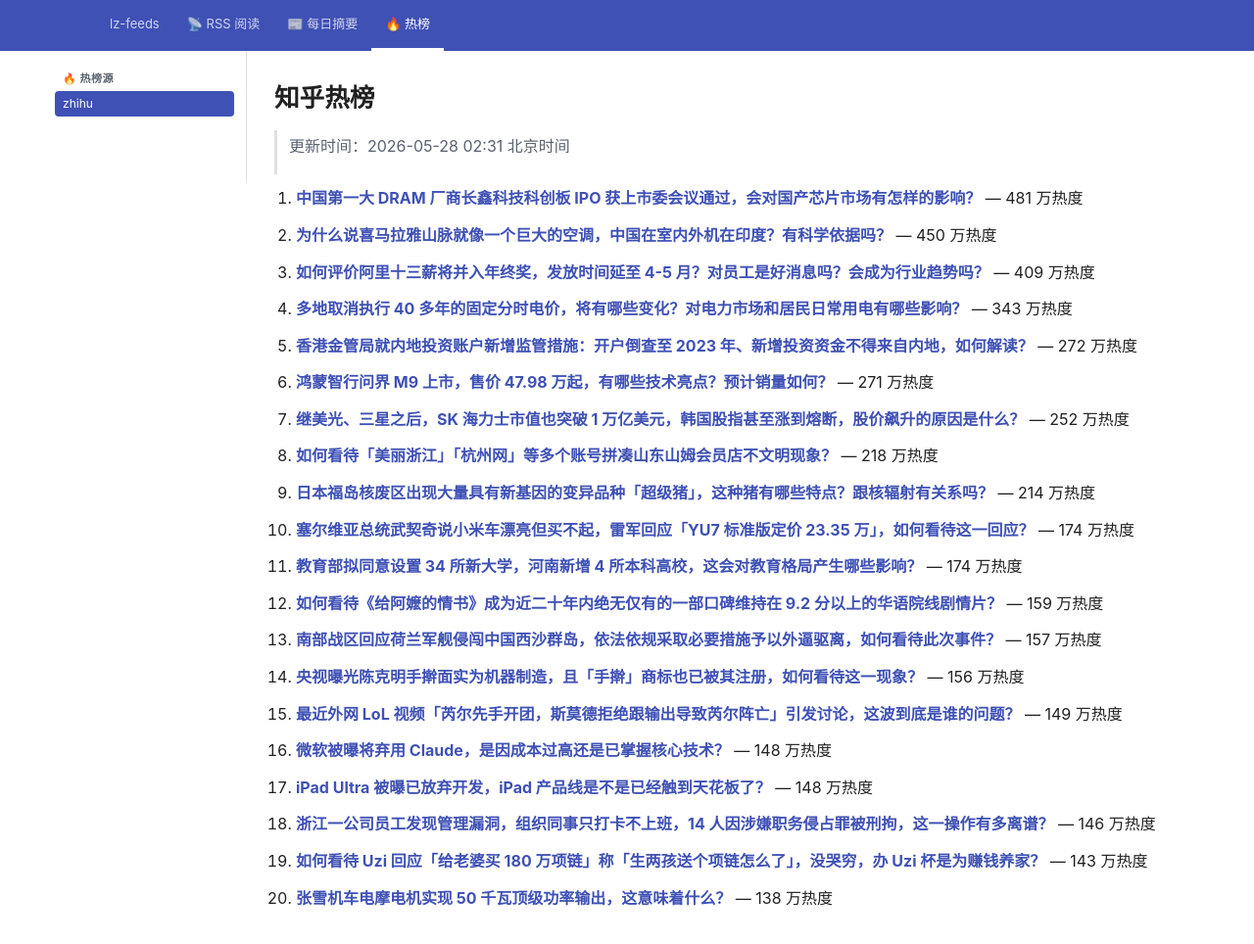
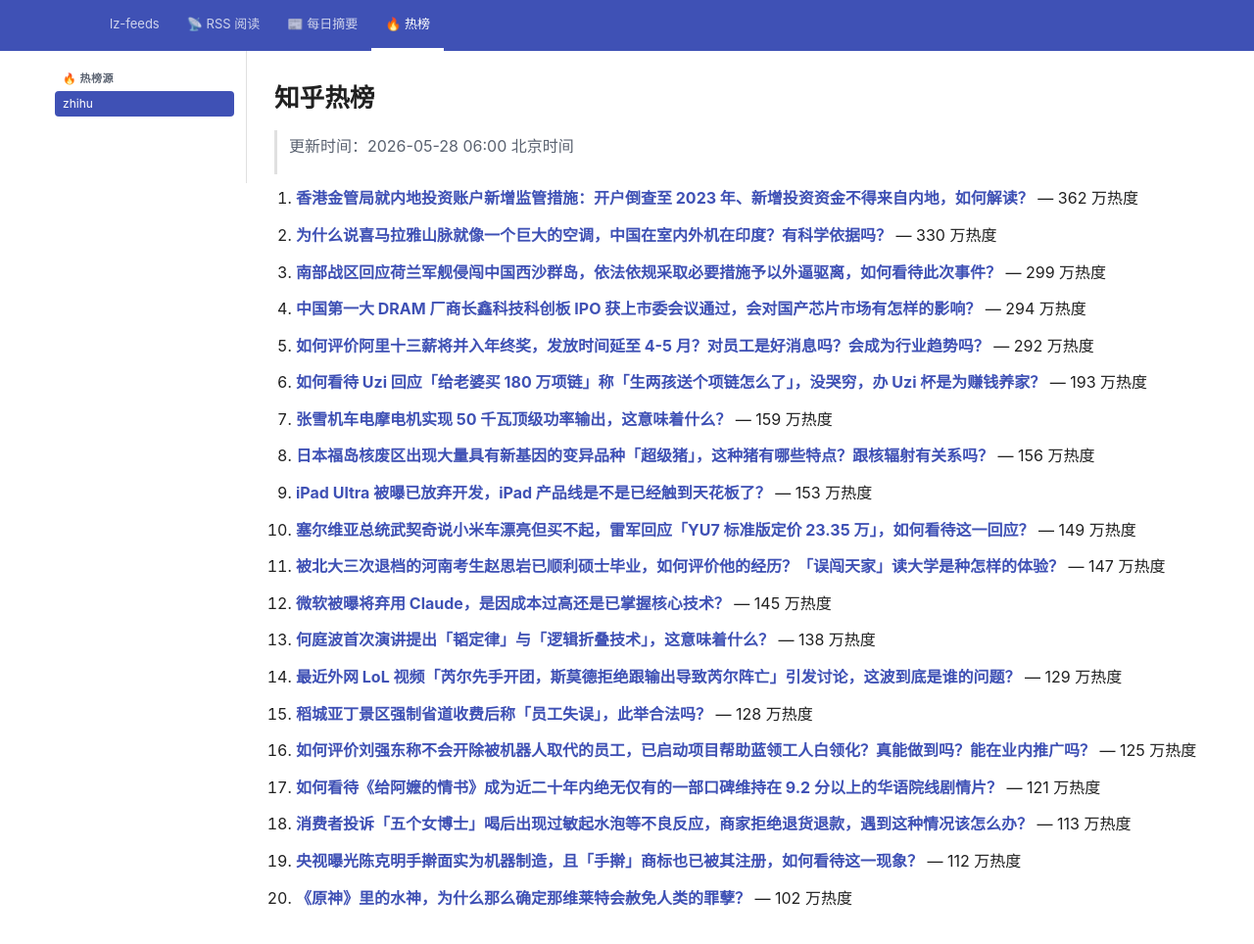
Before and after one commit to lizhang0101/lz-feeds, a Jekyll site: the page built from _hotlist/zhihu.md, in a window 1280 px wide and 994 px high. Shown: the top 964 px of the window at 98% size. Built offline with Jekyll 4.4.1, drawn with Linux system fonts in a browser that asks for light colours.

Commit message:
hotlist: 2026-05-27T22:00Z

```diff
--- a/_hotlist/zhihu.md
+++ b/_hotlist/zhihu.md
@@ -1,48 +1,48 @@
 ---
-updated: 2026-05-28 02:31 北京时间
+updated: 2026-05-28 06:00 北京时间
 count: 20
 ---
 
 # 知乎热榜
 
-> 更新时间：2026-05-28 02:31 北京时间
+> 更新时间：2026-05-28 06:00 北京时间
 
-1. **[中国第一大 DRAM 厂商长鑫科技科创板 IPO 获上市委会议通过，会对国产芯片市场有怎样的影响？](https://www.zhihu.com/question/2042900633947038528)** — 481 万热度
+1. **[香港金管局就内地投资账户新增监管措施：开户倒查至 2023 年、新增投资资金不得来自内地，如何解读？](https://www.zhihu.com/question/2043072357921546874)** — 362 万热度
 
-2. **[为什么说喜马拉雅山脉就像一个巨大的空调，中国在室内外机在印度？有科学依据吗？](https://www.zhihu.com/question/2042963003981526641)** — 450 万热度
+2. **[为什么说喜马拉雅山脉就像一个巨大的空调，中国在室内外机在印度？有科学依据吗？](https://www.zhihu.com/question/2042963003981526641)** — 330 万热度
 
-3. **[如何评价阿里十三薪将并入年终奖，发放时间延至 4-5 月？对员工是好消息吗？会成为行业趋势吗？](https://www.zhihu.com/question/2043016539914203464)** — 409 万热度
+3. **[南部战区回应荷兰军舰侵闯中国西沙群岛，依法依规采取必要措施予以外逼驱离，如何看待此次事件？](https://www.zhihu.com/question/2043071472072123195)** — 299 万热度
 
-4. **[多地取消执行 40 多年的固定分时电价，将有哪些变化？对电力市场和居民日常用电有哪些影响？](https://www.zhihu.com/question/2042878236959536823)** — 343 万热度
+4. **[中国第一大 DRAM 厂商长鑫科技科创板 IPO 获上市委会议通过，会对国产芯片市场有怎样的影响？](https://www.zhihu.com/question/2042900633947038528)** — 294 万热度
 
-5. **[香港金管局就内地投资账户新增监管措施：开户倒查至 2023 年、新增投资资金不得来自内地，如何解读？](https://www.zhihu.com/question/2043072357921546874)** — 272 万热度
+5. **[如何评价阿里十三薪将并入年终奖，发放时间延至 4-5 月？对员工是好消息吗？会成为行业趋势吗？](https://www.zhihu.com/question/2043016539914203464)** — 292 万热度
 
-6. **[鸿蒙智行问界 M9 上市，售价 47.98 万起，有哪些技术亮点？预计销量如何？](https://www.zhihu.com/question/2042953295174394055)** — 271 万热度
+6. **[如何看待 Uzi 回应「给老婆买 180 万项链」称「生两孩送个项链怎么了」，没哭穷，办 Uzi 杯是为赚钱养家？](https://www.zhihu.com/question/2041684405639444059)** — 193 万热度
 
-7. **[继美光、三星之后，SK 海力士市值也突破 1 万亿美元，韩国股指甚至涨到熔断，股价飙升的原因是什么？](https://www.zhihu.com/question/2042901886798403259)** — 252 万热度
+7. **[张雪机车电摩电机实现 50 千瓦顶级功率输出，这意味着什么？](https://www.zhihu.com/question/2042924043733579676)** — 159 万热度
 
-8. **[如何看待「美丽浙江」「杭州网」等多个账号拼凑山东山姆会员店不文明现象？](https://www.zhihu.com/question/2042258922862548499)** — 218 万热度
+8. **[日本福岛核废区出现大量具有新基因的变异品种「超级猪」，这种猪有哪些特点？跟核辐射有关系吗？](https://www.zhihu.com/question/2042329760202581247)** — 156 万热度
 
-9. **[日本福岛核废区出现大量具有新基因的变异品种「超级猪」，这种猪有哪些特点？跟核辐射有关系吗？](https://www.zhihu.com/question/2042329760202581247)** — 214 万热度
+9. **[iPad Ultra 被曝已放弃开发，iPad 产品线是不是已经触到天花板了？](https://www.zhihu.com/question/2042310569772806238)** — 153 万热度
 
-10. **[塞尔维亚总统武契奇说小米车漂亮但买不起，雷军回应「YU7 标准版定价 23.35 万」，如何看待这一回应？](https://www.zhihu.com/question/2042890815265923370)** — 174 万热度
+10. **[塞尔维亚总统武契奇说小米车漂亮但买不起，雷军回应「YU7 标准版定价 23.35 万」，如何看待这一回应？](https://www.zhihu.com/question/2042890815265923370)** — 149 万热度
 
-11. **[教育部拟同意设置 34 所新大学，河南新增 4 所本科高校，这会对教育格局产生哪些影响？](https://www.zhihu.com/question/2041187512429852426)** — 174 万热度
+11. **[被北大三次退档的河南考生赵思岩已顺利硕士毕业，如何评价他的经历？「误闯天家」读大学是种怎样的体验？](https://www.zhihu.com/question/2042657096357733130)** — 147 万热度
 
-12. **[如何看待《给阿嬷的情书》成为近二十年内绝无仅有的一部口碑维持在 9.2 分以上的华语院线剧情片？](https://www.zhihu.com/question/2042532817628878168)** — 159 万热度
+12. **[微软被曝将弃用 Claude，是因成本过高还是已掌握核心技术？](https://www.zhihu.com/question/2042293920017691036)** — 145 万热度
 
-13. **[南部战区回应荷兰军舰侵闯中国西沙群岛，依法依规采取必要措施予以外逼驱离，如何看待此次事件？](https://www.zhihu.com/question/2043071472072123195)** — 157 万热度
+13. **[何庭波首次演讲提出「韬定律」与「逻辑折叠技术」，这意味着什么？](https://www.zhihu.com/question/2042230519497220237)** — 138 万热度
 
-14. **[央视曝光陈克明手擀面实为机器制造，且「手擀」商标也已被其注册，如何看待这一现象？](https://www.zhihu.com/question/2042901048293947230)** — 156 万热度
+14. **[最近外网 LoL 视频「芮尔先手开团，斯莫德拒绝跟输出导致芮尔阵亡」引发讨论，这波到底是谁的问题？](https://www.zhihu.com/question/2042969044114990453)** — 129 万热度
 
-15. **[最近外网 LoL 视频「芮尔先手开团，斯莫德拒绝跟输出导致芮尔阵亡」引发讨论，这波到底是谁的问题？](https://www.zhihu.com/question/2042969044114990453)** — 149 万热度
+15. **[稻城亚丁景区强制省道收费后称「员工失误」，此举合法吗？](https://www.zhihu.com/question/2042634299527140707)** — 128 万热度
 
-16. **[微软被曝将弃用 Claude，是因成本过高还是已掌握核心技术？](https://www.zhihu.com/question/2042293920017691036)** — 148 万热度
+16. **[如何评价刘强东称不会开除被机器人取代的员工，已启动项目帮助蓝领工人白领化？真能做到吗？能在业内推广吗？](https://www.zhihu.com/question/2043061551347622195)** — 125 万热度
 
-17. **[iPad Ultra 被曝已放弃开发，iPad 产品线是不是已经触到天花板了？](https://www.zhihu.com/question/2042310569772806238)** — 148 万热度
+17. **[如何看待《给阿嬷的情书》成为近二十年内绝无仅有的一部口碑维持在 9.2 分以上的华语院线剧情片？](https://www.zhihu.com/question/2042532817628878168)** — 121 万热度
 
-18. **[浙江一公司员工发现管理漏洞，组织同事只打卡不上班，14 人因涉嫌职务侵占罪被刑拘，这一操作有多离谱？](https://www.zhihu.com/question/2042313064389891238)** — 146 万热度
+18. **[消费者投诉「五个女博士」喝后出现过敏起水泡等不良反应，商家拒绝退货退款‌，遇到这种情况该怎么办？](https://www.zhihu.com/question/2042882491095015915)** — 113 万热度
 
-19. **[如何看待 Uzi 回应「给老婆买 180 万项链」称「生两孩送个项链怎么了」，没哭穷，办 Uzi 杯是为赚钱养家？](https://www.zhihu.com/question/2041684405639444059)** — 143 万热度
+19. **[央视曝光陈克明手擀面实为机器制造，且「手擀」商标也已被其注册，如何看待这一现象？](https://www.zhihu.com/question/2042901048293947230)** — 112 万热度
 
-20. **[张雪机车电摩电机实现 50 千瓦顶级功率输出，这意味着什么？](https://www.zhihu.com/question/2042924043733579676)** — 138 万热度
+20. **[《原神》里的水神，为什么那么确定那维莱特会赦免人类的罪孽？](https://www.zhihu.com/question/629940035)** — 102 万热度
```
